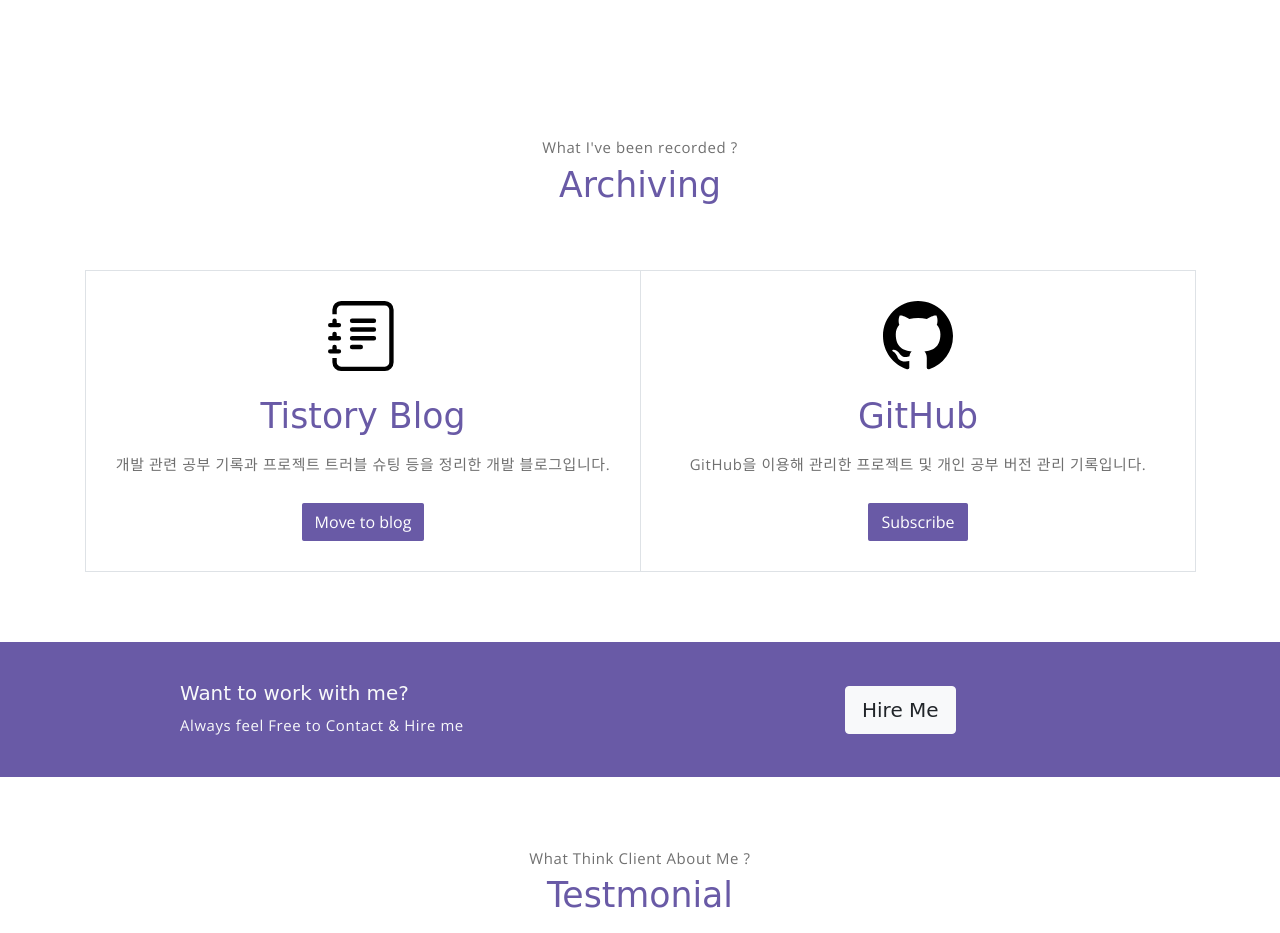
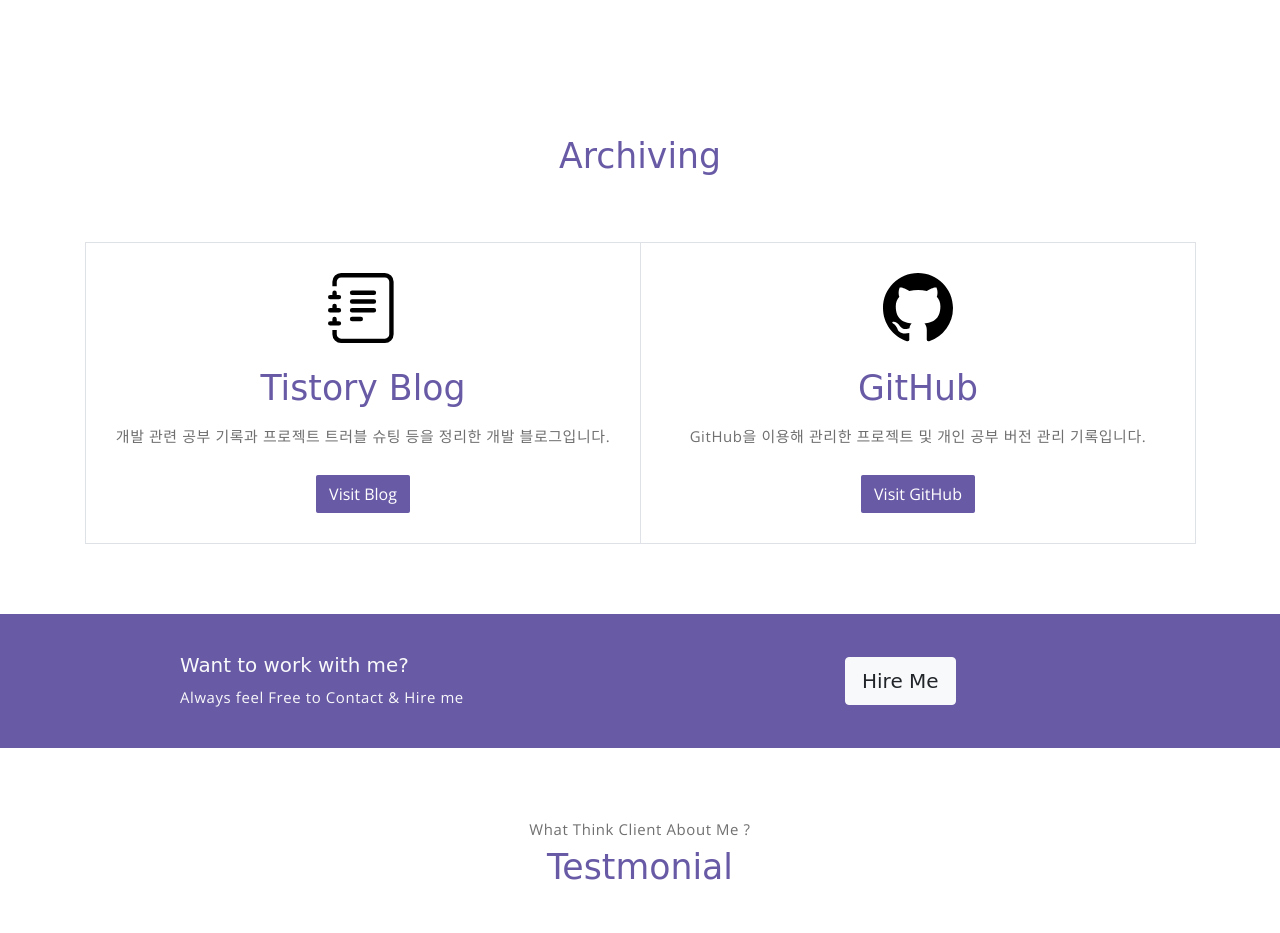
Before and after one commit to NaraeP/Portfolio_ver.2, a website: page index.html in a window 1280 px wide. Shown: the part 3180-4113 px from the top of the page. Drawn offline with nearby package versions, Linux system fonts and the light colour scheme; a web font is replaced by a local one.

Commit message:
content: edit archiving content

```diff
--- a/index.html
+++ b/index.html
@@ -251,7 +251,7 @@
     <!-- Archiving section -->
     <section class="section" id="pricing">
         <div class="container text-center">
-            <p class="section-subtitle">What I've been recorded ?</p>
+            <!-- <p class="section-subtitle">What I've been written ?</p> -->
             <h6 class="section-title mb-6">Archiving</h6>
             <!-- row -->
             <div class="pricing-wrapper">
@@ -266,7 +266,7 @@
                             <p>개발 관련 공부 기록과 프로젝트 트러블 슈팅 등을 정리한 개발 블로그입니다.</p>
                         </div>
                     </div>
-                    <a href="https://pigsnowworld.tistory.com" target="_blank" class="btn btn-primary mt-3 pricing-card-btn">Move to blog</a>
+                    <a href="https://pigsnowworld.tistory.com" target="_blank" class="btn btn-primary mt-3 pricing-card-btn">Visit Blog</a>
                 </div>
                 <div class="pricing-card">
                     <div class="pricing-card-header">
@@ -279,7 +279,7 @@
                             <p>GitHub을 이용해 관리한 프로젝트 및 개인 공부 버전 관리 기록입니다.</p>
                         </div>
                     </div>
-                    <a href="https://github.com/NaraeP" target="_blank" class="btn btn-primary mt-3 pricing-card-btn">Subscribe</a>
+                    <a href="https://github.com/NaraeP" target="_blank" class="btn btn-primary mt-3 pricing-card-btn">Visit GitHub</a>
                 </div>
 
             </div><!-- end of pricing wrapper -->
```
